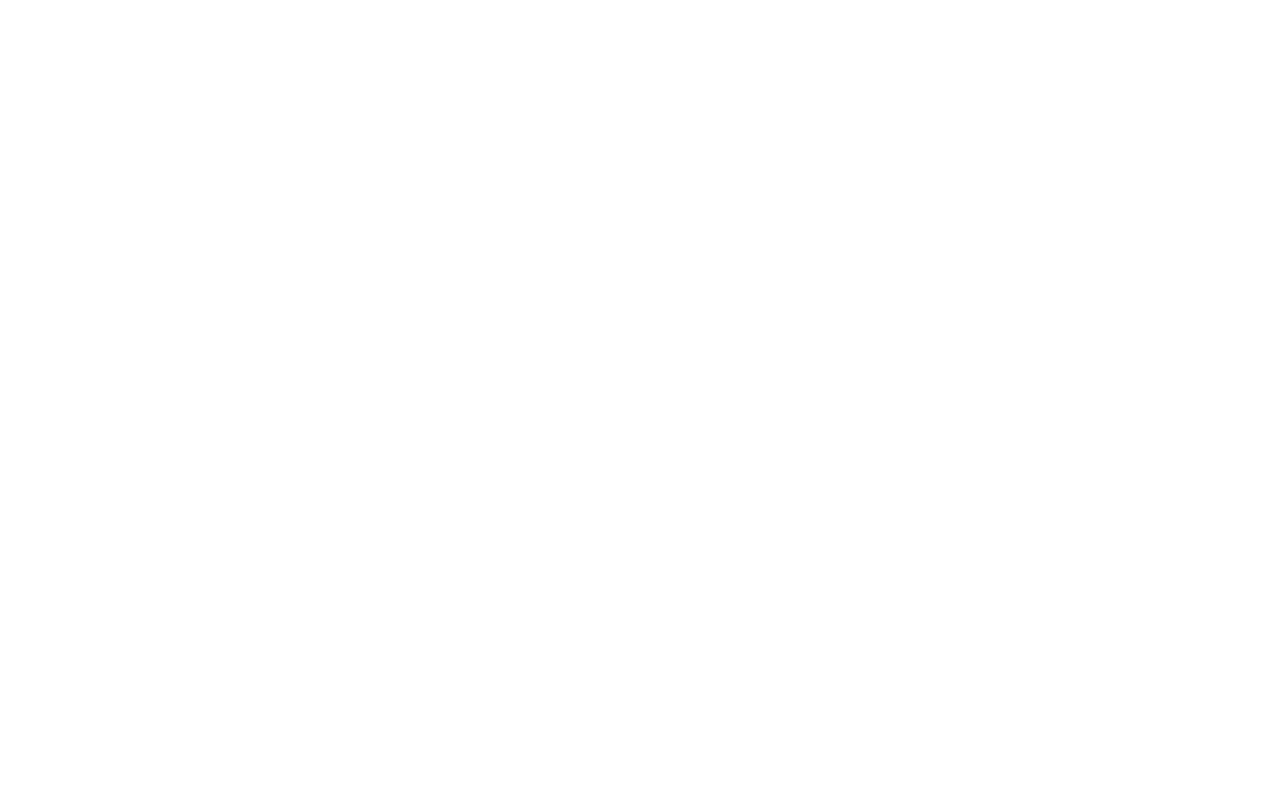
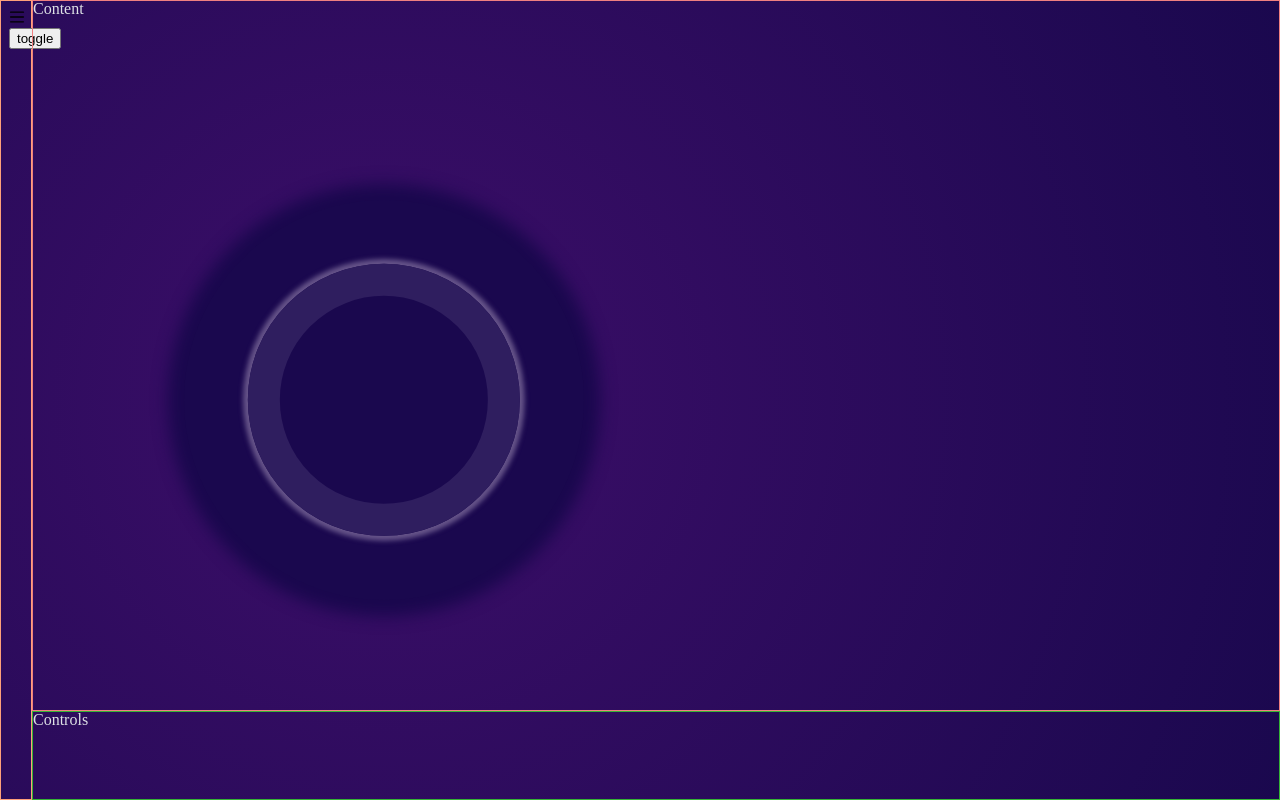
Before and after one commit to alexander0ezhov/paw-player, a React (Create React App) app in the folder client/: page / in a window 1280 px wide. Built offline with nearby package versions, Linux system fonts and the light colour scheme.

Commit message:
add themeToggler button

```diff
--- a/client/src/App.tsx
+++ b/client/src/App.tsx
@@ -2,10 +2,11 @@
 import Layout from "@Components/Layout";
 
 const App: React.FC = () => {
-  return
+  return (
     <>
       <Layout />
       <div id="logo" />
-    </>;
+    </>
+  );
 };
 export default App;
--- a/client/src/Components/Sidebar/elem/SidebarHeader.tsx
+++ b/client/src/Components/Sidebar/elem/SidebarHeader.tsx
@@ -2,6 +2,7 @@
 import cn from "classnames";
 import globalcss from "@root/global.module.scss";
 import { SidebarMenu } from "@assets/icons";
+import ThemeToggler from "@Components/ThemeToggler";
 import { ISidebarHeaderProps } from "../types";
 import s from "../index.module.scss";
 
@@ -14,6 +15,7 @@
         width="1rem"
         onClick={toggleSize}
       />
+      <ThemeToggler />
     </div>
   );
 };
--- /dev/null
+++ b/client/src/Components/ThemeToggler/index.tsx
@@ -0,0 +1,9 @@
+import React from "react";
+import { IComponentProps } from "@root/global-types";
+import { toggleThemeMode } from "@root/utils/func";
+
+const ThemeToggler: React.FC<IComponentProps> = () => {
+  return <button onClick={toggleThemeMode}>toggle</button>;
+};
+
+export default ThemeToggler;
--- a/client/src/index.tsx
+++ b/client/src/index.tsx
@@ -1,10 +1,14 @@
 import React from "react";
 import { createRoot } from "react-dom/client";
 
-import "./themes/light.css";
+import "@themes/light.css";
+import "@themes/dark.css";
 import "./style.css";
 
 import App from "./App";
+import { setThemeMode } from "@root/utils/func";
+
+setThemeMode("dark");
 
 const root = createRoot(document.getElementById("root") as HTMLElement);
 
--- a/client/src/style.css
+++ b/client/src/style.css
@@ -131,7 +131,7 @@
 
 /* common styles */
 
-html {
+body {
   /* background-color: var(--color-background-01); */
   background: radial-gradient(circle at 30%, var(--color-bg-02) 5%, var(--color-bg-01) 100%);
   color: var(--color-text-primary);
--- a/client/src/themes/dark.css
+++ b/client/src/themes/dark.css
@@ -1,4 +1,4 @@
-:root {
+[data-theme="dark"] {
   /** colors */
   --color-black: #000000;
   --color-white: #ffffff;
--- a/client/src/themes/light.css
+++ b/client/src/themes/light.css
@@ -1,4 +1,4 @@
-:root {
+[data-theme="light"] {
   /** colors */
   --color-black: #000000;
   --color-white: #ffffff;
--- /dev/null
+++ b/client/src/utils/func.ts
@@ -0,0 +1,16 @@
+enum themeModes {
+  dark = "dark",
+  light = "light",
+}
+
+export type ThemeModeType = keyof typeof themeModes;
+
+export const setThemeMode = (mode: ThemeModeType) => {
+  document.body.dataset.theme = mode;
+};
+
+export const toggleThemeMode = (): void => {
+  document.body.dataset.theme === themeModes.light
+    ? setThemeMode(themeModes.dark)
+    : setThemeMode(themeModes.light);
+};
```
